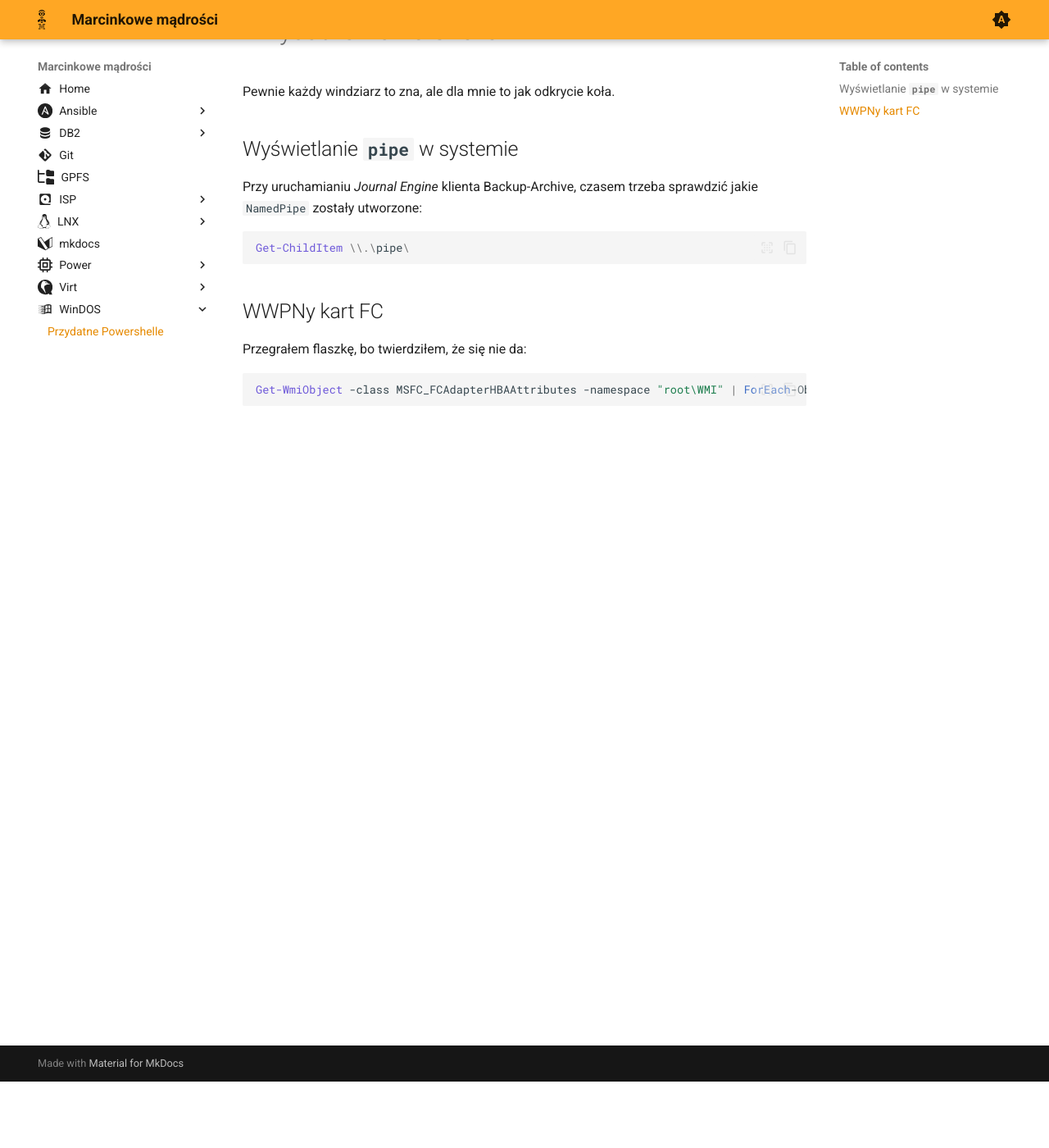
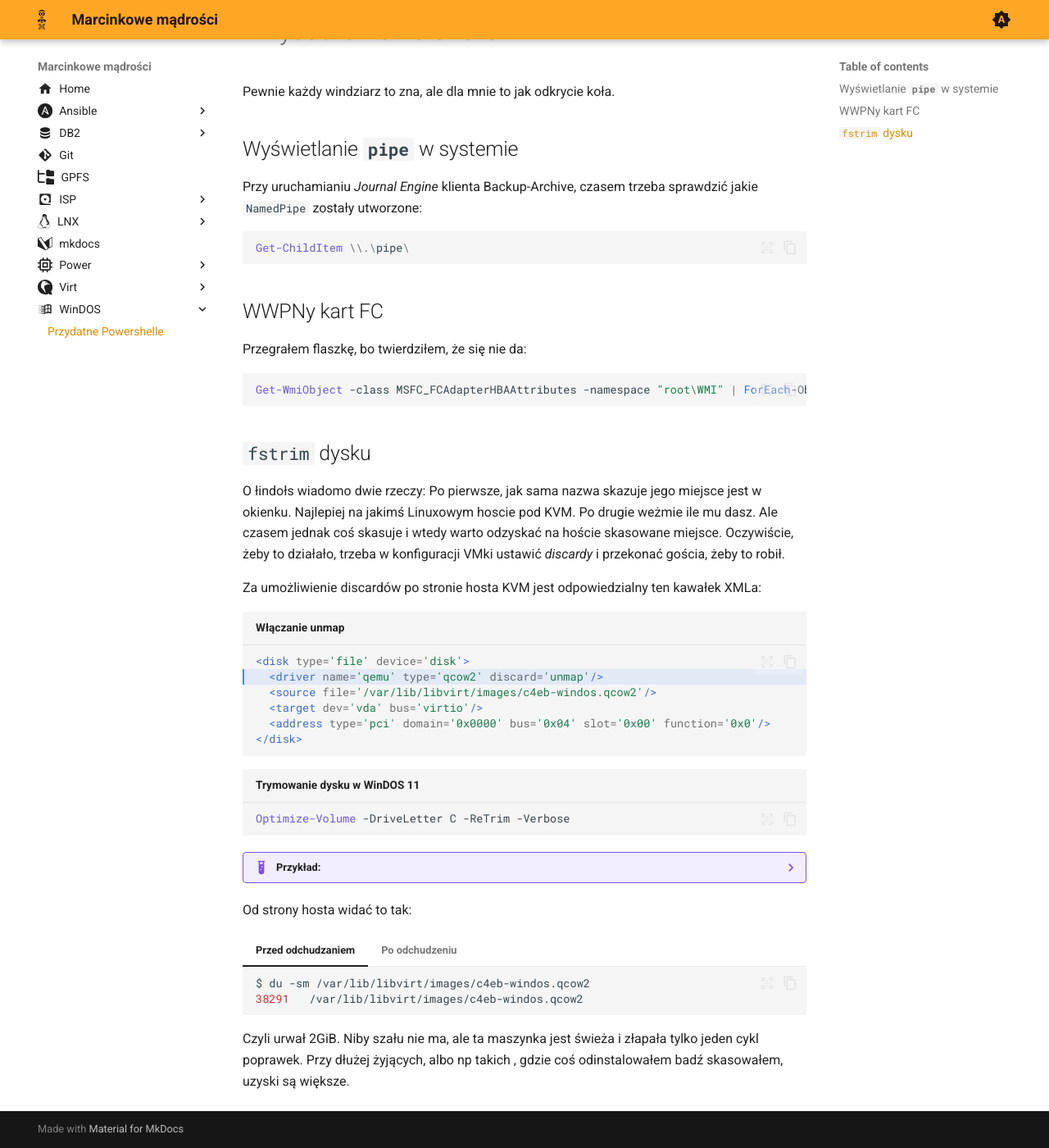
Before and after one commit to stecenator/notki, an MkDocs documentation site: the page built from docs/WinDOS/PS.md, in a window 1280 px wide and 1400 px high, scrolled down 81 px. Shown: the whole window at 82% size. Built offline with MkDocs 1.6.1 and Material for MkDocs 9.7.7, drawn with Linux system fonts in a browser that asks for light colours.

Commit message:
fstrim na WinDOS

````diff
--- a/docs/WinDOS/PS.md
+++ b/docs/WinDOS/PS.md
@@ -16,3 +16,74 @@ Przegrałem flaszkę, bo twierdziłem, że się nie da:
 ```PowerShell
 Get-WmiObject -class MSFC_FCAdapterHBAAttributes -namespace "root\WMI" | ForEach-Object {(($_.NodeWWN) | ForEach-Object {"{0:x}" -f $_}) -join ":"}
 ```
+
+## `fstrim` dysku
+
+O łindołs wiadomo dwie rzeczy: Po pierwsze, jak sama nazwa skazuje jego miejsce jest w okienku. Najlepiej na jakimś Linuxowym hoscie pod KVM. Po drugie weżmie ile mu dasz. Ale czasem jednak coś skasuje i wtedy warto odzyskać na hoście skasowane miejsce. Oczywiście, żeby to działało, trzeba w konfiguracji VMki ustawić *discardy* i przekonać gościa, żeby to robił.
+
+Za umożliwienie discardów po stronie hosta KVM jest odpowiedzialny ten kawałek XMLa:
+
+```xml hl_lines="2" title="Włączanie unmap"
+<disk type='file' device='disk'>
+  <driver name='qemu' type='qcow2' discard='unmap'/>
+  <source file='/var/lib/libvirt/images/c4eb-windos.qcow2'/>
+  <target dev='vda' bus='virtio'/>
+  <address type='pci' domain='0x0000' bus='0x04' slot='0x00' function='0x0'/>
+</disk>
+```
+
+```PowerShell title="Trymowanie dysku w WinDOS 11"
+Optimize-Volume -DriveLetter C -ReTrim -Verbose
+```
+
+??? Example "Przykład:"
+
+    ```PowerShell
+    PS C:\Users\MarcinStec> Optimize-Volume -DriveLetter C -ReTrim -Verbose
+    VERBOSE: Invoking retrim on Windows (C:)...
+    VERBOSE: Retrim:  0% complete...
+    VERBOSE: Retrim:  100% complete.
+    VERBOSE: Performing pass 1:
+    VERBOSE: Retrim:  1% complete...
+    VERBOSE: Retrim:  2% complete...
+    VERBOSE: Retrim:  3% complete...
+    VERBOSE: Retrim:  4% complete...
+    VERBOSE: Retrim:  5% complete...
+    [ ... dużo procentów ...]
+    Post Defragmentation Report:
+    VERBOSE:
+     Volume Information:
+    VERBOSE:   Volume size                 = 78.54 GB
+    VERBOSE:   Cluster size                = 4 KB
+    VERBOSE:   Used space                  = 41.06 GB
+    VERBOSE:   Free space                  = 37.48 GB
+    VERBOSE:
+     Allocation Units:
+    VERBOSE:   Slab count                  = 20590511
+    VERBOSE:   Slab size                   = 4 KB
+    VERBOSE:   Slab alignment              = 0 bytes
+    VERBOSE:   In-use slabs                = 9210978
+    VERBOSE:
+     Retrim:
+    VERBOSE:   Backed allocations          = 20590511
+    VERBOSE:   Allocations trimmed         = 11379426
+    VERBOSE:   Total space trimmed         = 43.40 GB
+    ```
+
+Od strony hosta widać to tak:
+
+=== "Przed odchudzaniem"
+
+    ```shell
+    $ du -sm /var/lib/libvirt/images/c4eb-windos.qcow2
+    38291   /var/lib/libvirt/images/c4eb-windos.qcow2
+    ```
+
+=== "Po odchudzeniu"
+
+    ```shell
+    $ du -sm /var/lib/libvirt/images/c4eb-windos.qcow2
+    36645   /var/lib/libvirt/images/c4eb-windos.qcow2
+    ```
+
+Czyli urwał 2GiB. Niby szału nie ma, ale ta maszynka jest świeża i złapała tylko jeden cykl poprawek. Przy dłużej żyjących, albo np takich , gdzie coś odinstalowałem badź skasowałem, uzyski są większe.
````
